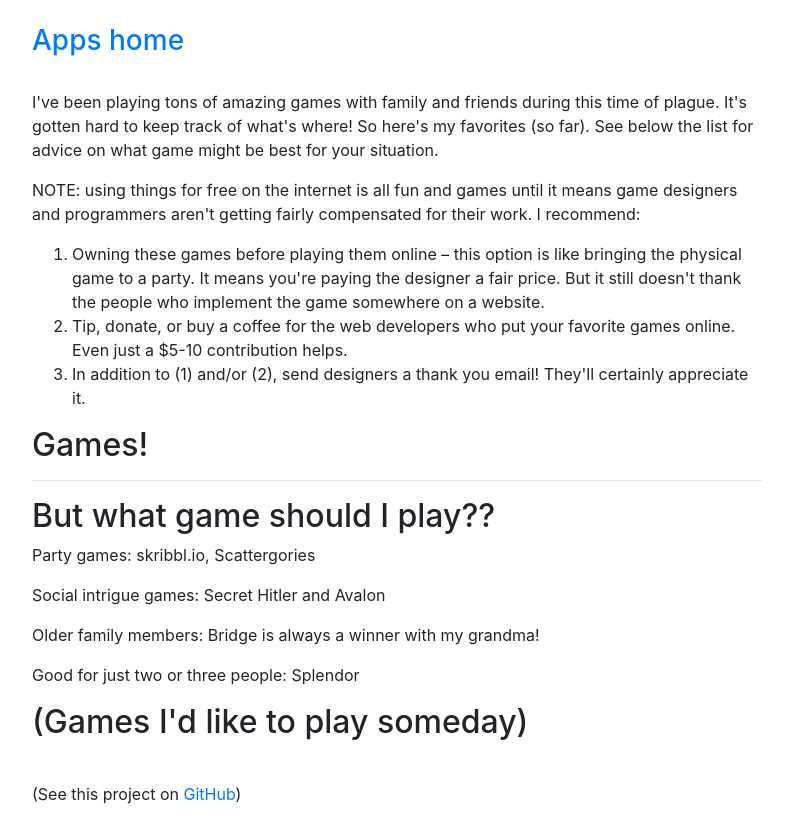
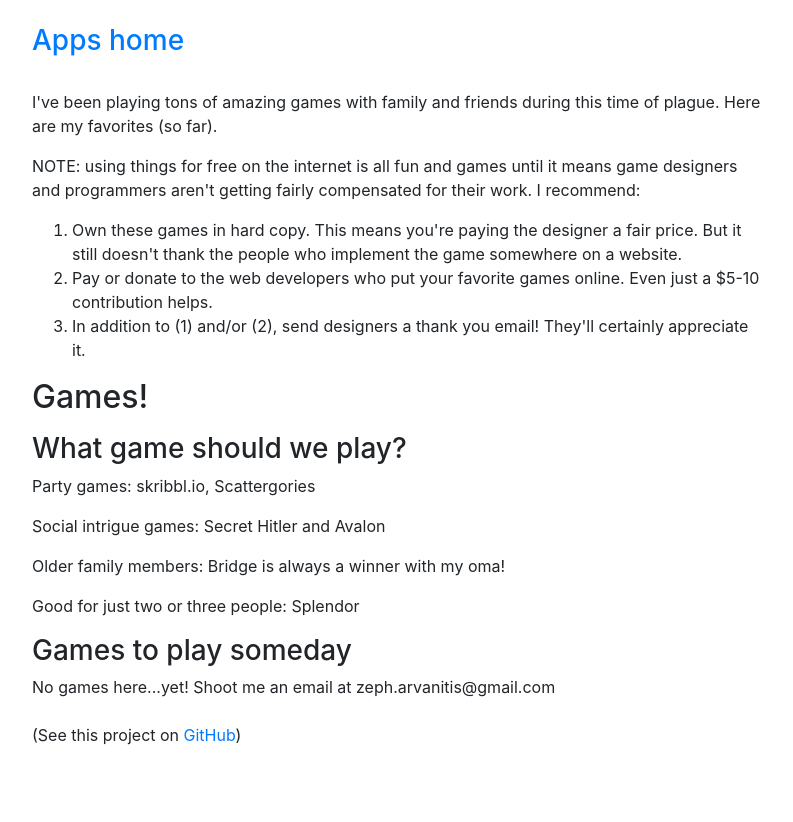
Before and after one commit to TashaArvanitis/boardgames, a Django app: template templates/boardgames/index.html in a window 1280 px wide. Shown: the whole page, without its empty margins (243-1036 px from the left). After the commit the page ends 745 px from the top, so only its background shows below. Run offline with Django 3.2, Linux system fonts and the light colour scheme; the template is opened without the code that fills it, so the values that code supplies are empty; some libraries are stand-ins or nearby versions.

Commit message:
Improve display of games

```diff
--- a/templates/boardgames/index.html
+++ b/templates/boardgames/index.html
@@ -8,22 +8,18 @@
     <h3><a href="/">Apps home</a></h3>
     <br/>
     <p>I've been playing tons of amazing games with family and friends
-    during this time of plague. It's gotten hard to keep track of what's
-    where! So here's my favorites (so far). See below the list for advice
-    on what game might be best for your situation.</p>
+    during this time of plague. Here are my favorites (so far).</p>
 
     <p>NOTE: using things for free on the internet is all fun and games
     until it means game designers and programmers aren't getting fairly
     compensated for their work. I recommend:</p>
 
     <ol>
-        <li>Owning these games before playing them online – this option is
-            like bringing the physical game to a party. It means you're
+        <li>Own these games in hard copy. This means you're
             paying the designer a fair price. But it still doesn't thank
             the people who implement the game somewhere on a website.</li>
-        <li>Tip, donate, or buy a coffee for the web developers who put
-            your favorite games online. Even just a $5-10 contribution
-            helps.</li>
+        <li>Pay or donate to the web developers who put your favorite games
+            online. Even just a $5-10 contribution helps.</li>
         <li>In addition to (1) and/or (2), send designers a thank you
             email! They'll certainly appreciate it.</li>
     </ol>
@@ -31,38 +27,13 @@
     <h2>Games!</h2>
     <ol>
     {% for game in played_games %}
-    <li><a href="{{ game.url }}">{{ game.game }}</a> ({{ game.min_players }}
+    <li><a target="_blank" rel="noopener noreferrer" href="{{ game.url }}">{{ game.game }}</a> ({{ game.min_players }}
         - {{ game.max_players }} players)<br>
-        <small>{{ game.notes }}
+        {% autoescape off %}
+            <small>{{ game.notes }}
+        {% endautoescape %}
         {% if game.donation_url %}
-        <br><a href="{{ game.donation_url }}">Donation
-                link</a>
-        {% endif %}
-        </small>
-       </li>
-    {% endfor %}
-    </ol>
-    <hr/>
-
-    <h2>But what game should I play??</h2>
-
-    <p>Party games: skribbl.io, Scattergories</p>
-
-    <p>Social intrigue games: Secret Hitler and Avalon</p>
-
-    <p>Older family members: Bridge is always a winner with my grandma! </p>
-
-    <p>Good for just two or three people: Splendor</p>
-
-    <h2>(Games I'd like to play someday)</h2>
-
-    <ol>
-    {% for game in unplayed_games %}
-    <li><a href="{{ game.url }}">{{ game.game }}</a> ({{ game.min_players }}
-        - {{ game.max_players }} players)<br>
-        <small>{{ game.notes }}
-        {% if game.donation_url %}
-        <br><a href="{{ game.donation_url }}">Donation
+        <br><a target="_blank" rel="noopener noreferrer" href="{{ game.donation_url }}">Donation
                 link</a>
         {% endif %}
         </small>
@@ -70,6 +41,39 @@
     {% endfor %}
     </ol>
 
+    <h3>What game should we play?</h3>
+
+    <p>Party games: skribbl.io, Scattergories</p>
+
+    <p>Social intrigue games: Secret Hitler and Avalon</p>
+
+    <p>Older family members: Bridge is always a winner with my oma!</p>
+
+    <p>Good for just two or three people: Splendor</p>
+
+    <h3>Games to play someday</h3>
+    {% if not unplayed_games %}
+        <emph>No games here...yet! Shoot me an email at
+        zeph.arvanitis@gmail.com</emph>
+    {% else %}
+        <ol>
+        {% for game in unplayed_games %}
+        <li><a target="_blank" rel="noopener noreferrer" href="{{ game.url }}">{{ game.game }}</a> ({{ game.min_players }}
+            - {{ game.max_players }} players)<br>
+            {% autoescape off %}
+                <small>{{ game.notes }}
+            {% endautoescape %}
+            {% if game.donation_url %}
+            <br><a target="_blank" rel="noopener noreferrer" href="{{ game.donation_url }}">Donation
+                    link</a>
+            {% endif %}
+            </small>
+        </li>
+        {% endfor %}
+        </ol>
+    {% endif %}
+
+    <br/>
     <br/>
     <p>(See this project on
         <a href="https://github.com/TashaArvanitis/boardgames">GitHub</a>)</p>
--- a/views.py
+++ b/views.py
@@ -6,7 +6,6 @@
 def index_view(request):
     template_name = 'boardgames/index.html'
 
-    games = GameSite.objects.all()
     played_games = GameSite.objects.filter(have_played=True)
     unplayed_games = GameSite.objects.filter(have_played=False)
     return render(request, template_name, {
```
